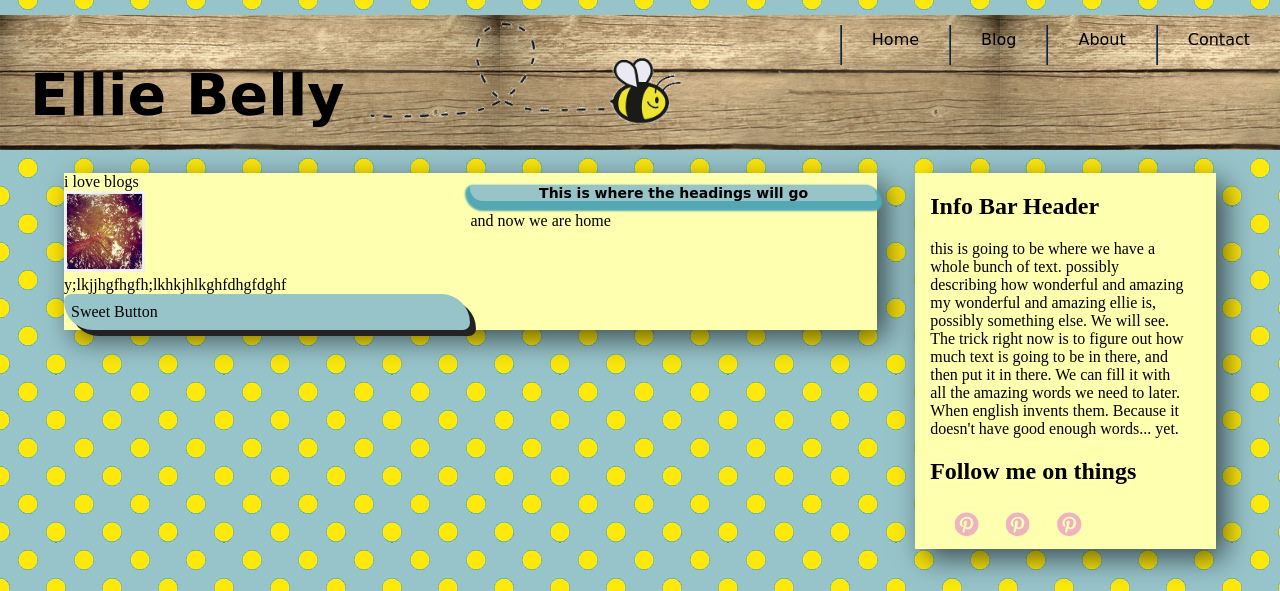
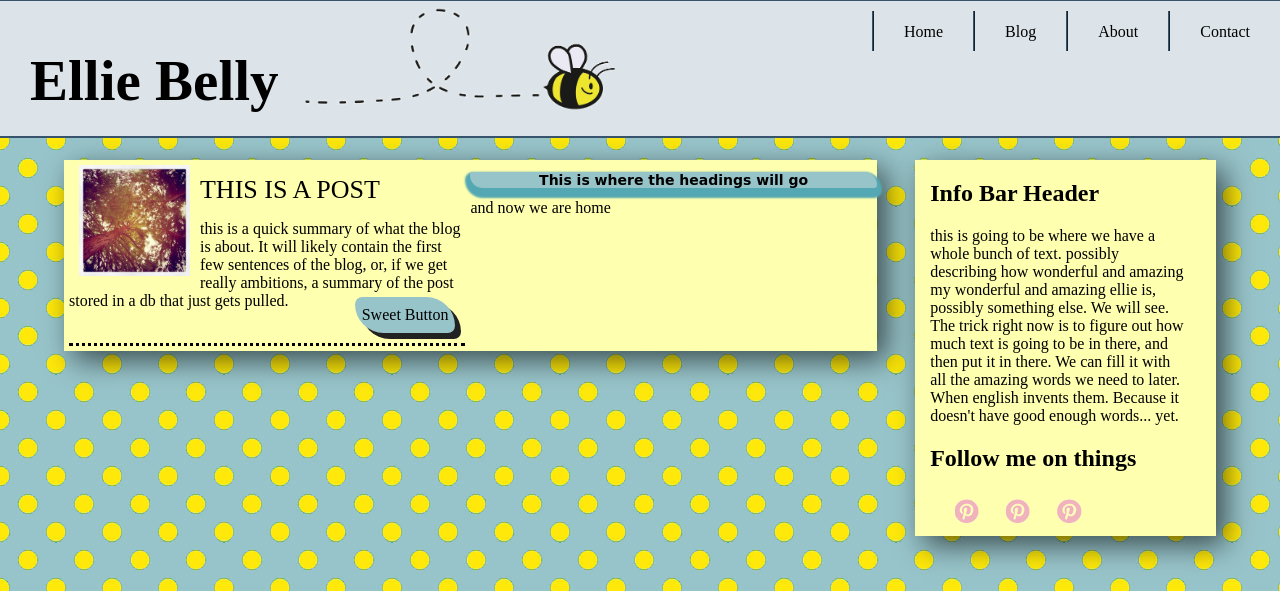
Before and after one commit to Scoots/Blog, a Django app: page / in a window 1280 px wide. Shown: the top 591 px of the page. Run offline with Django 3.2, Linux system fonts and the light colour scheme.

Commit message:
Style and home changes

```diff
--- a/static/styles/home.css
+++ b/static/styles/home.css
@@ -3,6 +3,7 @@ body {
     background-repeat: repeat;
     margin: 0;
     padding: 0;
+    font-family: -moz-fixed;
 }
 
 .content_box {
@@ -10,18 +11,18 @@ body {
     -webkit-box-shadow: 9px 9px 27px rgba(0, 0, 0, 0.61);
     -moz-box-shadow:    9px 9px 27px rgba(0, 0, 0, 0.61);
     box-shadow:         9px 9px 27px rgba(0, 0, 0, 0.61);
-    margin-top: 108px;
+    margin-top: 30px;
 }
 
 .header {
-    background-image: url("../images/wood_background_2.jpg");
+    background-color: #DCE4E9;
     height: 135px;
     left: 0;
     position: absolute;
-    top: 15px;
     width: 100%;
     color: #000000;
-    font-family: 'Comic Sans MS';
+    border-top: 1px solid #38546D;
+    border-bottom: 2px solid #38546D;
 }
 
 .header_divider {
@@ -42,7 +43,7 @@ body {
     color: #000000;
     margin-left: 30px;
     margin-right: 30px;
-    margin-top: 15px;
+    margin-top: 22px;
     text-decoration: none;
 }
 
@@ -51,7 +52,12 @@ body {
 }
 
 .header_padding {
-    padding-top: 65px;
+    padding-top: 130px;
+}
+
+.header_underline {
+    border-bottom: 2px solid #38546D;
+    padding-top: 70px;
 }
 
 .header_box {
@@ -148,19 +154,24 @@ body {
 }
 
 .blog {
-
+    padding: 5px;
 }
 
 .blog_heading {
-
+    font-size: 26px;
+    padding-bottom: 15px;
+    padding-top: 10px;
+    text-transform: uppercase;
 }
 
 .blog_image_box {
-    width: 20%;
+    margin-left: 10px;
+    margin-right: 10px;
+    width: 28%;
 }
 
 .blog_text {
-
+    font-size: 12px;
 }
 
 .blog_button {
@@ -173,6 +184,9 @@ body {
     box-shadow: 6px 6px 0 #222222;
     -webkit-border-radius: 15px 60px 15px 60px;
     border-radius: 15px 60px 15px 60px;
+    margin-bottom: 10px;
+    margin-right: 10px;
+    margin-top: 5px;
 }
 
 .blog_button > a {
@@ -180,6 +194,10 @@ body {
     color: #000;
 }
 
+.blog_divider {
+    border-bottom: 3px dotted #000;
+}
+
 .tiny_icon_box {
     width: 20%;
 }
--- a/static/templates/home.html
+++ b/static/templates/home.html
@@ -2,19 +2,20 @@
 
 {% block content %}
 <div class="left split_50">
-  <div class="blog">
-    <div class="blog_heading">
-      i love blogs
-    </div>
-    <div class="blog_image_box">
+  <div class="clear blog">
+    <div class="left blog_image_box">
       <img src="{{ STATIC_URL }}images/redwood_pic.jpg" style="width:100%;">
     </div>
+    <div class="blog_heading">
+      This is a post
+    </div>
     <div class="blog_caption">
-      y;lkjjhgfhgfh;lkhkjhlkghfdhgfdghf
+      this is a quick summary of what the blog is about.  It will likely contain the first few sentences of the blog, or, if we get really ambitions, a summary of the post stored in a db that just gets pulled.
+        <div class="right blog_button">
+          <a href="www.iloveellie.com"> Sweet Button </a>
+        </div>
     </div>
-    <div class="blog_button">
-      <a href="www.iloveellie.com"> Sweet Button </a>
-    </div>
+    <div class="clear blog_divider"></div>
   </div>
 </div>
 <div class="left split_50">
--- a/static/templates/index.html
+++ b/static/templates/index.html
@@ -16,17 +16,17 @@
     <div class="header clear">
       <h2 class="left">Ellie Belly</h2>
       <img src="{{ STATIC_URL }}images/cute-little-bee.png" style="height: 77.2%; margin-top: 6px;">
-      <a class="right" href="/support3/#!/contact">Contact</a>
+      <a class="right" href="/contact">Contact</a>
       <div class="header_divider right"></div>
-      <a class="right" href="/support3/#!/about">About</a>
+      <a class="right" href="/about">About</a>
       <div class="header_divider right"></div>
-      <a class="right" href="/support3/#!/blog">Blog</a>
+      <a class="right" href="/blog">Blog</a>
       <div class="header_divider right"></div>
-      <a class="right" href="/support3/#!">Home</a>
+      <a class="right" href="/">Home</a>
       <div class="header_divider right"></div>
     </div>
-		<div class="header_padding"></div>
-		<div class="content_box">
+	<div class="header_padding"></div>
+	<div class="content_box">
       <div class="split_70 left">
         {% block content %}
         {% endblock %}
```
